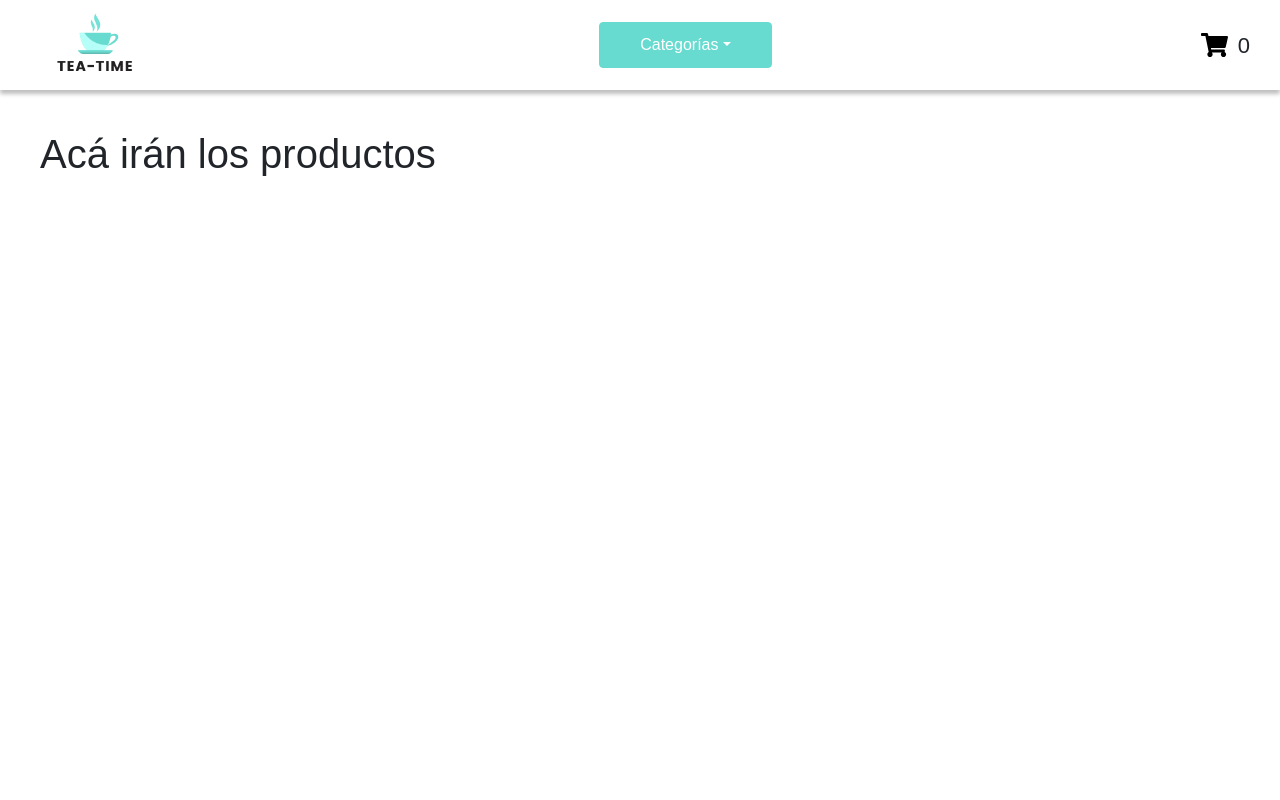
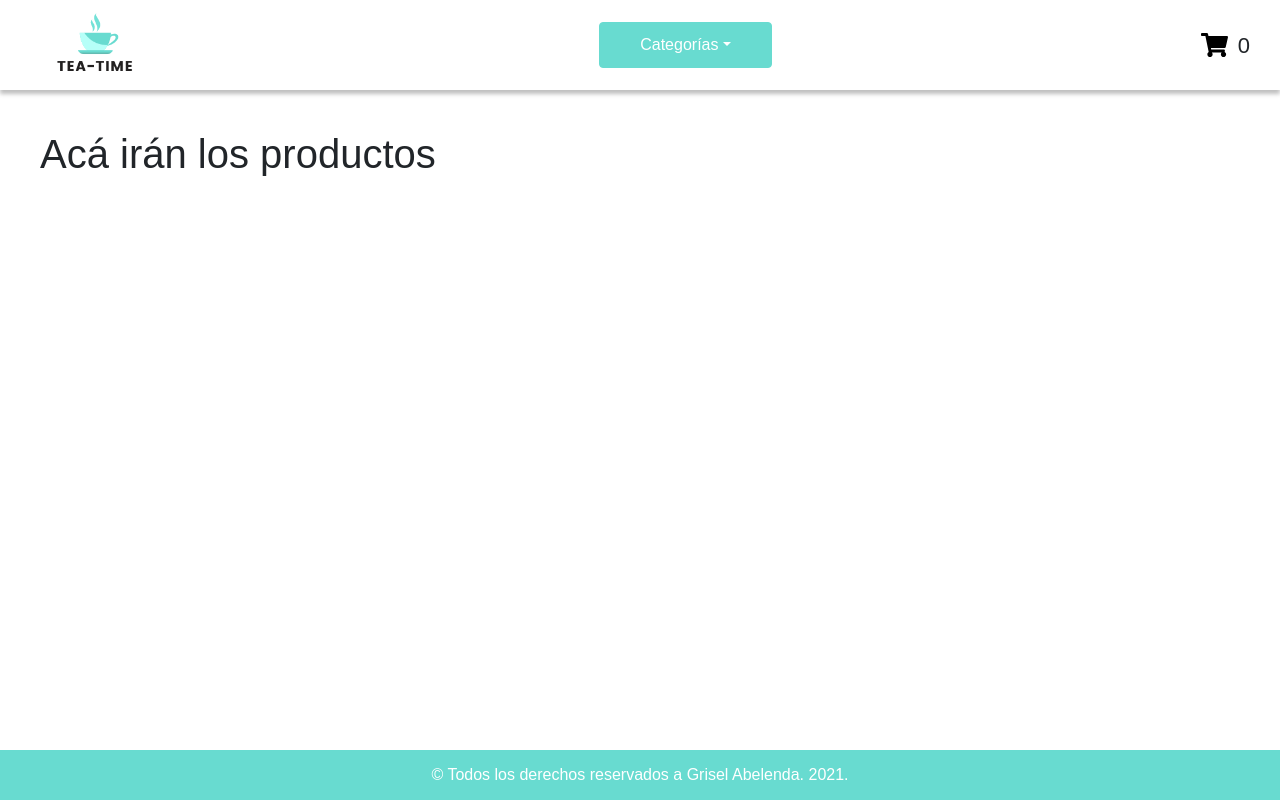
Before and after one commit to abegri/tea_store-Abelenda, a React (Create React App) app: page / in a window 1280 px wide. Built offline with nearby package versions, Linux system fonts and the light colour scheme; a web font is replaced by a local one.

Commit message:
ADD: Footer.jsx con sus estilos

```diff
--- a/src/App.js
+++ b/src/App.js
@@ -1,3 +1,4 @@
+import Footer from "./components/Footer/Footer";
 import ItemListContainer from "./components/ItemListContainer/ItemListContainer";
 import NavBar from "./components/NavBar/NavBar";
 import "./index.css"
@@ -7,6 +8,7 @@ function App() {
     <div className="App">
       <NavBar/>
       <ItemListContainer greetings="Acá irán los productos"/>
+      <Footer/>
     </div>
   );
 }
--- /dev/null
+++ b/src/components/Footer/Footer.css
@@ -0,0 +1,16 @@
+footer{
+    position:fixed;
+    left:0px;
+    bottom:0px;
+    height:50px;
+    width:100vw;
+    background:var(--primaryColor);
+    display: flex;
+    align-items: center;
+    justify-content: center;
+}
+
+footer > p{
+    margin: unset;
+    color: var(--contrastColor1);
+}
--- /dev/null
+++ b/src/components/Footer/Footer.jsx
@@ -0,0 +1,13 @@
+import React from 'react';
+import './Footer.css'
+
+const Footer =()=>{
+
+    return(
+        <footer >
+            <p>© Todos los derechos reservados a Grisel Abelenda. 2021.</p>
+        </footer>
+    )
+}
+
+export default Footer;
--- a/src/components/NavBar/NavBar.css
+++ b/src/components/NavBar/NavBar.css
@@ -6,7 +6,7 @@
     z-index: 100;
     position: sticky;
     background-color: white;
-    width: 100%;
+    width: 100vw;
     display: flex;
     height: 90px;
     justify-content: space-between;
```
Also changed, not shown: src/components/ItemCount/ItemCount.jsx (added).
